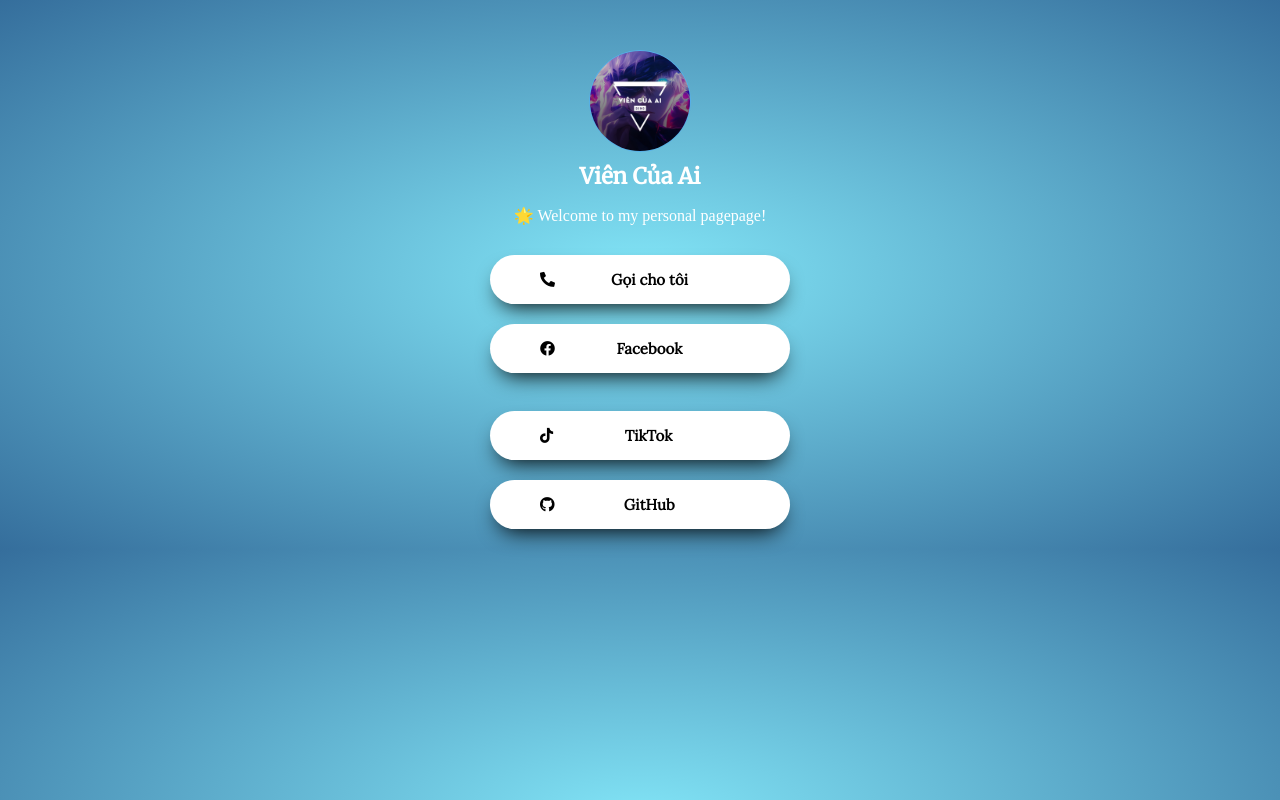
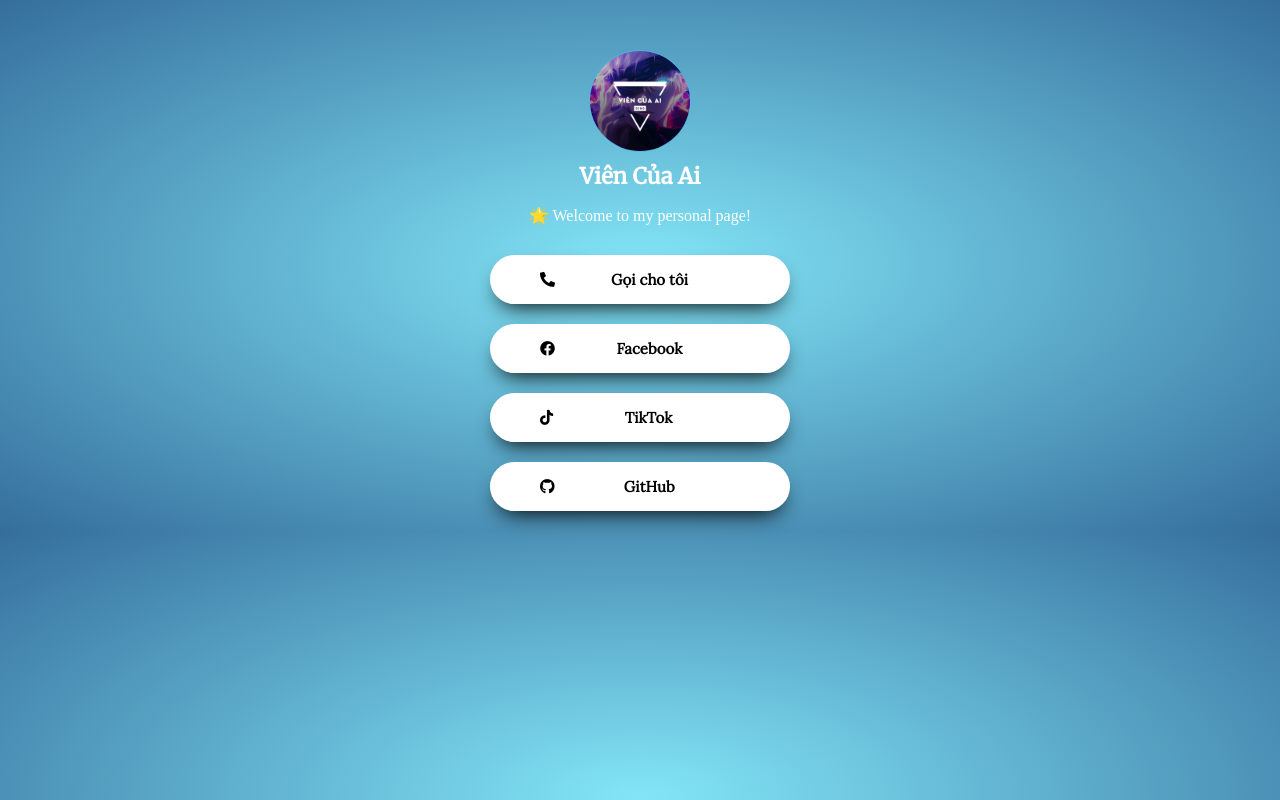
Before and after one commit to vien2k3/vienpro, a plain HTML site: page ttcanhan.html in a window 1280 px wide. Drawn offline with Linux system fonts and the light colour scheme.

Commit message:
Update ttcanhan.html

```diff
--- a/ttcanhan.html
+++ b/ttcanhan.html
@@ -143,7 +143,7 @@
     <div class="container">
         <img class="avatar" src="./vien.png" alt="Avatar">
         <h3>Viên Của Ai </h3>
-        <p>🌟 Welcome to my personal pagepage!</p>
+        <p>🌟 Welcome to my personal page!</p>
 
         <button class="button" onclick="location.href = 'tel:+84'">
             <div class="grid-container">
@@ -154,7 +154,6 @@
             <div class="grid-container">
                 <i class="fab fa-facebook"></i>&nbsp;Facebook
             </div>
-            </button><br>
         </button><br>
         <button class="button" onclick="location.href = 'https://www.tiktok.com/@1508nopro'">
             <div class="grid-container">
```
